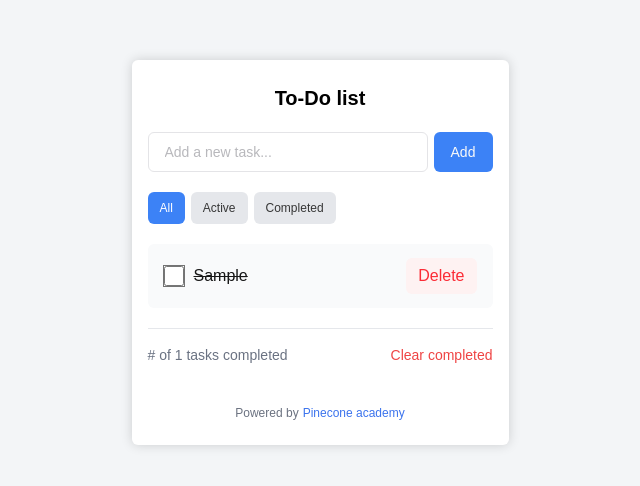
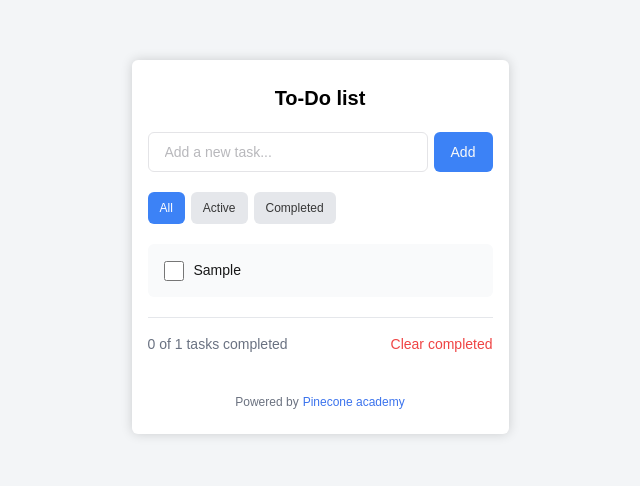
Before and after one commit to hatakiii/To-Do-List, a Next.js app in the folder to-do-list-app/: page /todo in a window 1280 px wide. Both pictures are taken after typing "Sample" into the empty fields and a click on the button "Add". Shown: the top 486 px of the page, without its empty margins (320-960 px from the left). Built offline with nearby package versions, Linux system fonts and the light colour scheme.

Commit message:
angi deer hiisen zuils

```diff
--- a/to-do-list-app/src/app/todo/page.js
+++ b/to-do-list-app/src/app/todo/page.js
@@ -7,7 +7,6 @@ import { Button, TaskCompleted, NoTask } from "@/components";
 const Home = () => {
   const [todos, setTodos] = useState([]);
   const [inputValue, setInputValue] = useState("");
-  const [isChecked, setIsChecked] = useState(false);
 
   const handleOnChange = (event) => {
     setInputValue(event.target.value);
@@ -16,7 +15,7 @@ const Home = () => {
   const handleOnClick = (event) => {
     event.preventDefault();
     if (!inputValue.trim()) return;
-    setTodos([...todos, { title: inputValue, isDone: true }]);
+    setTodos([...todos, { title: inputValue, isCompleted: false }]);
     setInputValue("");
   };
 
@@ -24,10 +23,24 @@ const Home = () => {
     setTodos(todos.filter((_, i) => i !== index));
   };
   // TaskCompleted checklegdsen uguig gargaj ireh function if checked (line through)
-  const handleCheck = () => {
-    setIsChecked(!isChecked);
+
+  const handleOnChangeChecked = (event, index) => {
+    // console.log(event.target.checked, index);
+    const newTodos = todos.map((el, i) => {
+      if (i === index) {
+        el.isCompleted = event.target.checked;
+      }
+      return el;
+    });
+    setTodos(newTodos);
+  };
+  const completedCount = todos.filter((todo) => todo.isCompleted).length;
+
+  const handleClearCompleted = () => {
+    setTodos(todos.filter((todo) => !todo.isCompleted));
   };
 
+  // console.log(todos);
   return (
     <div className="m-0 p-0 box-border font-[Inter, Inter Fallback] ">
       {/* Container */}
@@ -81,9 +94,9 @@ const Home = () => {
               key={index}
               index={index}
               taskName={todo.title}
-              isCompleted={todo.isDone}
+              isCompleted={todo.isCompleted}
               handleDelete={handleDelete}
-              handleCheck={handleCheck}
+              handleOnChangeChecked={handleOnChangeChecked}
             ></TaskCompleted>
           ))}
 
@@ -91,9 +104,12 @@ const Home = () => {
           {todos.length !== 0 && (
             <div className="flex pt-4 mb-10   justify-between items-center border-t-[1px] border-t-[#e5e7eb]">
               <p className="text-[14px] text-gray-500 ">
-                # of {todos.length} tasks completed
+                {completedCount} of {todos.length} tasks completed
               </p>
-              <button className="border-0 text-[14px] cursor-pointer  text-[#ef4444] bg-transparent">
+              <button
+                onClick={handleClearCompleted}
+                className="border-0 text-[14px] cursor-pointer  text-[#ef4444] bg-transparent"
+              >
                 Clear completed
               </button>
             </div>
--- a/to-do-list-app/src/components/taskCompleted.jsx
+++ b/to-do-list-app/src/components/taskCompleted.jsx
@@ -1,26 +1,39 @@
-export const TaskCompleted = (props) => {
+export const TaskCompleted = ({
+  handleOnChangeChecked,
+  isCompleted,
+  taskName,
+  index,
+  handleDelete,
+}) => {
   return (
     <div className="flex flex-col gap-2">
       <div
         data-state="Default"
-        className="w-full h-16 p-4 bg-gray-50 rounded-md flex justify-between items-center mb-5"
+        className="w-full h-full p-4 bg-gray-50 rounded-md flex justify-between items-center mb-5"
       >
         {/* Left side (checkbox + text) */}
         <div className="flex items-center gap-2.5">
           <input
+            onChange={(event) => handleOnChangeChecked(event, index)}
+            checked={isCompleted}
             // onClick={() => handleCheck()}
-            className="w-5 h-5 relative bg-white rounded-sm outline-1 outline-neutral-500"
+            className="w-5 h-5 relative bg-white rounded-sm outline-neutral-500"
             type="checkbox"
           />
-          <p className={props.isCompleted ? "line-through" : ""}>
-            {props.taskName}
+          <p
+            className={
+              "max-w-[208.5px] overflow-hidden wrap-break-word text-[14px] " +
+              `${isCompleted ? "line-through" : ""}`
+            }
+          >
+            {taskName}
           </p>
         </div>
 
         {/* Right side (delete button only if completed) */}
-        {props.isCompleted && (
+        {isCompleted && (
           <button
-            onClick={() => props.handleDelete(props.index)}
+            onClick={() => handleDelete(index)}
             className="px-3 py-1.5 bg-red-50 rounded-md text-red-500"
           >
             Delete
```
